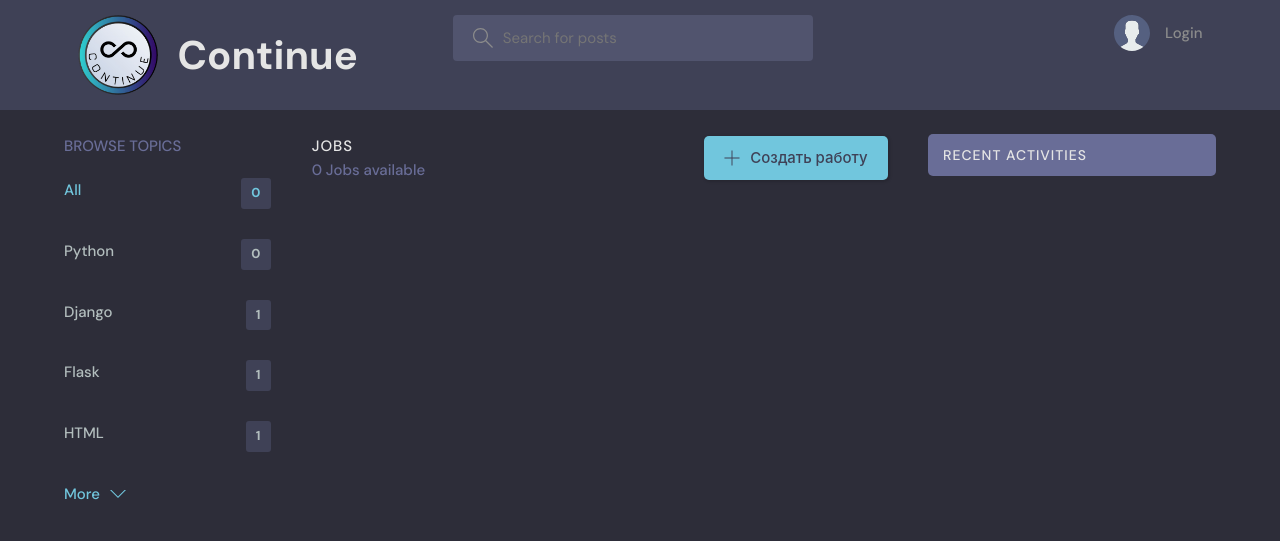
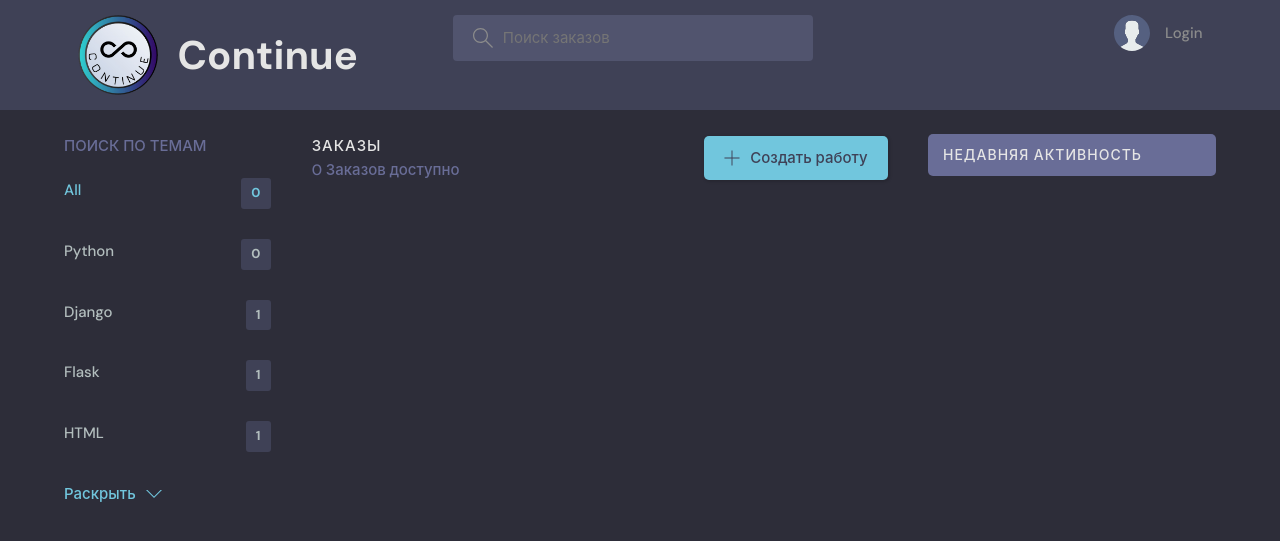
Before and after one commit to ArtiomNosov/Opportunity-Cup-2023-IT, a Django app: a page that uses templates/navbar.html in a window 1280 px wide. Shown: the top 541 px of the page. Run offline with Django 3.2, Linux system fonts and the light colour scheme; data comes from the database, SQL or seed files in the repository.

Commit message:
Русификация

```diff
--- a/base/templates/base/activity.html
+++ b/base/templates/base/activity.html
@@ -15,7 +15,7 @@
               </path>
             </svg>
           </a>
-          <h3>Recent Activities</h3>
+          <h3>Недавняя активность</h3>
         </div>
       </div>
 
--- a/base/templates/base/activity_component.html
+++ b/base/templates/base/activity_component.html
@@ -1,6 +1,6 @@
 <div class="activities">
     <div class="activities__header">
-        <h2>Recent Activities</h2>
+        <h2>Недавняя активность</h2>
     </div>
     {% for message in job_messages %}
     <div class="activities__box">
--- a/base/templates/base/home.html
+++ b/base/templates/base/home.html
@@ -21,19 +21,19 @@
                 d="M32 30.586l-10.845-10.845c1.771-2.092 2.845-4.791 2.845-7.741 0-6.617-5.383-12-12-12s-12 5.383-12 12c0 6.617 5.383 12 12 12 2.949 0 5.649-1.074 7.741-2.845l10.845 10.845 1.414-1.414zM12 22c-5.514 0-10-4.486-10-10s4.486-10 10-10c5.514 0 10 4.486 10 10s-4.486 10-10 10z">
               </path>
             </svg>
-            <input name="q" placeholder="Search for posts" />
+            <input name="q" placeholder="Поиск заказов" />
           </label>
         </form>
         <div class="mobile-menuItems">
-          <a class="btn btn--main btn--pill" href="{% url 'topics' %}">Browse Topics</a>
-          <a class="btn btn--main btn--pill" href="{% url 'activity' %}">Recent Activities</a>
+          <a class="btn btn--main btn--pill" href="{% url 'topics' %}">Поиск по темам</a>
+          <a class="btn btn--main btn--pill" href="{% url 'activity' %}">Недавняя активность</a>
         </div>
       </div>
 
       <div class="jobList__header">
         <div>
-          <h2>Jobs</h2>
-          <p>{{job_count}} Jobs available</p>
+          <h2>Заказы</h2>
+          <p>{{job_count}} Заказов доступно</p>
         </div>
 
         <a class="btn btn--main" href="{% url 'create-job' %}">
--- a/base/templates/base/topics.html
+++ b/base/templates/base/topics.html
@@ -14,7 +14,7 @@
               </path>
             </svg>
           </a>
-          <h3>Browse Topics</h3>
+          <h3>Поиск по темам</h3>
         </div>
       </div>
 
@@ -27,7 +27,7 @@
                 d="M32 30.586l-10.845-10.845c1.771-2.092 2.845-4.791 2.845-7.741 0-6.617-5.383-12-12-12s-12 5.383-12 12c0 6.617 5.383 12 12 12 2.949 0 5.649-1.074 7.741-2.845l10.845 10.845 1.414-1.414zM12 22c-5.514 0-10-4.486-10-10s4.486-10 10-10c5.514 0 10 4.486 10 10s-4.486 10-10 10z">
               </path>
             </svg>
-            <input name="q" placeholder="Search for topics" />
+            <input name="q" placeholder="Поиск по темам" />
           </label>
         </form>
 
--- a/base/templates/base/topics_component.html
+++ b/base/templates/base/topics_component.html
@@ -1,6 +1,6 @@
 <div class="topics">
     <div class="topics__header">
-        <h2>Browse Topics</h2>
+        <h2>Поиск по темам</h2>
     </div>
     <ul class="topics__list">
         <li>
@@ -14,7 +14,7 @@
 
     </ul>
     <a class="btn btn--link" href="{% url 'topics' %}">
-        More
+        Раскрыть
         <svg version="1.1" xmlns="http://www.w3.org/2000/svg" width="32" height="32" viewBox="0 0 32 32">
             <title>chevron-down</title>
             <path d="M16 21l-13-13h-3l16 16 16-16h-3l-13 13z"></path>
--- a/templates/navbar.html
+++ b/templates/navbar.html
@@ -13,7 +13,7 @@
                         d="M32 30.586l-10.845-10.845c1.771-2.092 2.845-4.791 2.845-7.741 0-6.617-5.383-12-12-12s-12 5.383-12 12c0 6.617 5.383 12 12 12 2.949 0 5.649-1.074 7.741-2.845l10.845 10.845 1.414-1.414zM12 22c-5.514 0-10-4.486-10-10s4.486-10 10-10c5.514 0 10 4.486 10 10s-4.486 10-10 10z">
                     </path>
                 </svg>
-                <input name="q" placeholder="Search for posts" />
+                <input name="q" placeholder="Поиск заказов" />
             </label>
         </form>
         <nav class="header__menu">
```
Also changed, not shown: README.md, static/images/home.png (renamed from static/images/WorkRoom.png), static/images/job.png (renamed from static/images/MainPage.png).
